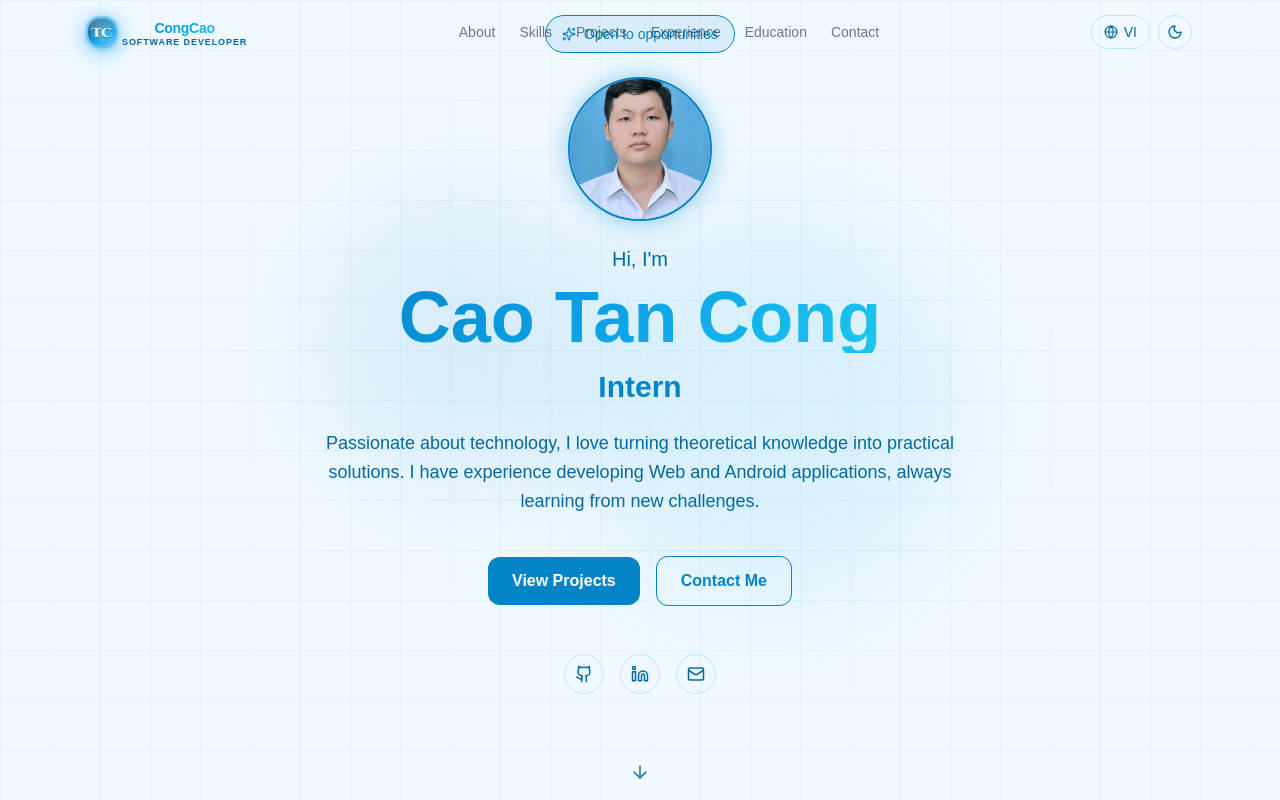
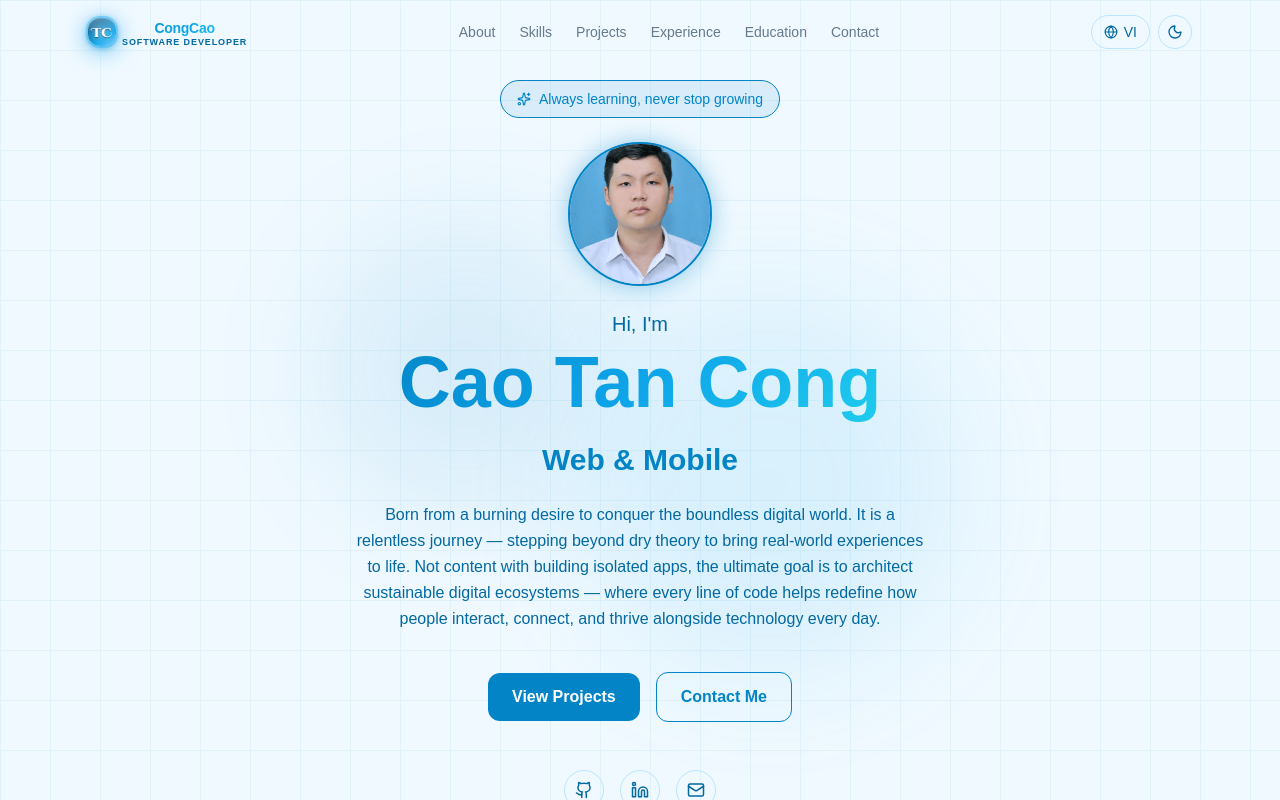
Before and after one commit to CongCaoIT/portfolio, a Next.js app: page /en in a window 1280 px wide. Shown: the top 800 px of the page. Built offline with nearby package versions, Linux system fonts and the light colour scheme.

Commit message:
Nâng cấp thay đổi giao diện trang hero

```diff
--- a/messages/en.json
+++ b/messages/en.json
@@ -12,11 +12,11 @@
     "greeting": "Hi, I'm",
     "name": "Cao Tan Cong",
     "title": "Software Developer",
-    "roles": ["Software", "Developer", "Intern", "Freelancer"],
-    "subtitle": "Passionate about technology, I love turning theoretical knowledge into practical solutions. I have experience developing Web and Android applications, always learning from new challenges.",
+    "roles": ["Software", "Developer", "Web & Mobile", "Freelancer"],
+    "subtitle": "Born from a burning desire to conquer the boundless digital world. It is a relentless journey — stepping beyond dry theory to bring real-world experiences to life. Not content with building isolated apps, the ultimate goal is to architect sustainable digital ecosystems — where every line of code helps redefine how people interact, connect, and thrive alongside technology every day.",
     "cta_projects": "View Projects",
     "cta_contact": "Contact Me",
-    "available": "Open to opportunities"
+    "available": "Always learning, never stop growing"
   },
   "about": {
     "section_title": "About Me",
--- a/messages/vi.json
+++ b/messages/vi.json
@@ -12,11 +12,11 @@
     "greeting": "Xin chào, tôi là",
     "name": "Cao Tấn Công",
     "title": "Lập Trình Viên Phần Mềm",
-    "roles": ["Software", "Developer", "Intern", "Freelancer"],
-    "subtitle": "Với niềm đam mê mãnh liệt đối với công nghệ, tôi luôn khao khát biến những kiến thức lý thuyết thành những giải pháp thực tiễn hữu ích. Tôi đã tích lũy kinh nghiệm trong việc phát triển các ứng dụng Web và Android.",
+    "roles": ["Software", "Developer", "Web & Mobile", "Freelancer"],
+    "subtitle": "Khởi nguồn từ khao khát chinh phục thế giới số vô tận. Đó là một hành trình không ngừng nghỉ, bước ra khỏi những trang lý thuyết khô khan để hiện thực hóa những trải nghiệm thực thụ mang hơi thở cuộc sống. Không dừng lại ở việc phát triển những ứng dụng đơn lẻ, mục tiêu tối thượng là kiến tạo nên những hệ sinh thái số bền vững — nơi mỗi dòng code đều góp phần tái định nghĩa cách con người tương tác, kết nối và vận hành cùng công nghệ mỗi ngày.",
     "cta_projects": "Xem Dự Án",
     "cta_contact": "Liên Hệ",
-    "available": "Đang tìm kiếm cơ hội"
+    "available": "Luôn học hỏi, không ngừng phát triển"
   },
   "about": {
     "section_title": "Giới Thiệu",
--- a/src/components/sections/Hero.tsx
+++ b/src/components/sections/Hero.tsx
@@ -25,7 +25,7 @@ export function Hero() {
   return (
     <section
       id="hero"
-      className="min-h-screen flex items-center justify-center relative overflow-hidden px-4"
+      className="min-h-screen flex items-center justify-center relative overflow-hidden px-4 pt-20"
     >
       {/* Background grid */}
       <div
@@ -99,7 +99,7 @@ export function Hero() {
           initial={{ opacity: 0, y: 20 }}
           animate={{ opacity: 1, y: 0 }}
           transition={{ duration: 0.5, delay: 0.2 }}
-          className="text-5xl md:text-7xl font-bold mb-4 gradient-text"
+          className="text-5xl md:text-7xl font-bold mb-4 pb-2 gradient-text"
         >
           {t("name")}
         </motion.h1>
@@ -131,7 +131,7 @@ export function Hero() {
           initial={{ opacity: 0, y: 20 }}
           animate={{ opacity: 1, y: 0 }}
           transition={{ duration: 0.5, delay: 0.4 }}
-          className="text-base md:text-lg max-w-2xl mx-auto mb-10 leading-relaxed"
+          className="text-sm md:text-base max-w-xl mx-auto mb-10 leading-relaxed text-center"
           style={{ color: "var(--muted-foreground)" }}
         >
           {t("subtitle")}
```
